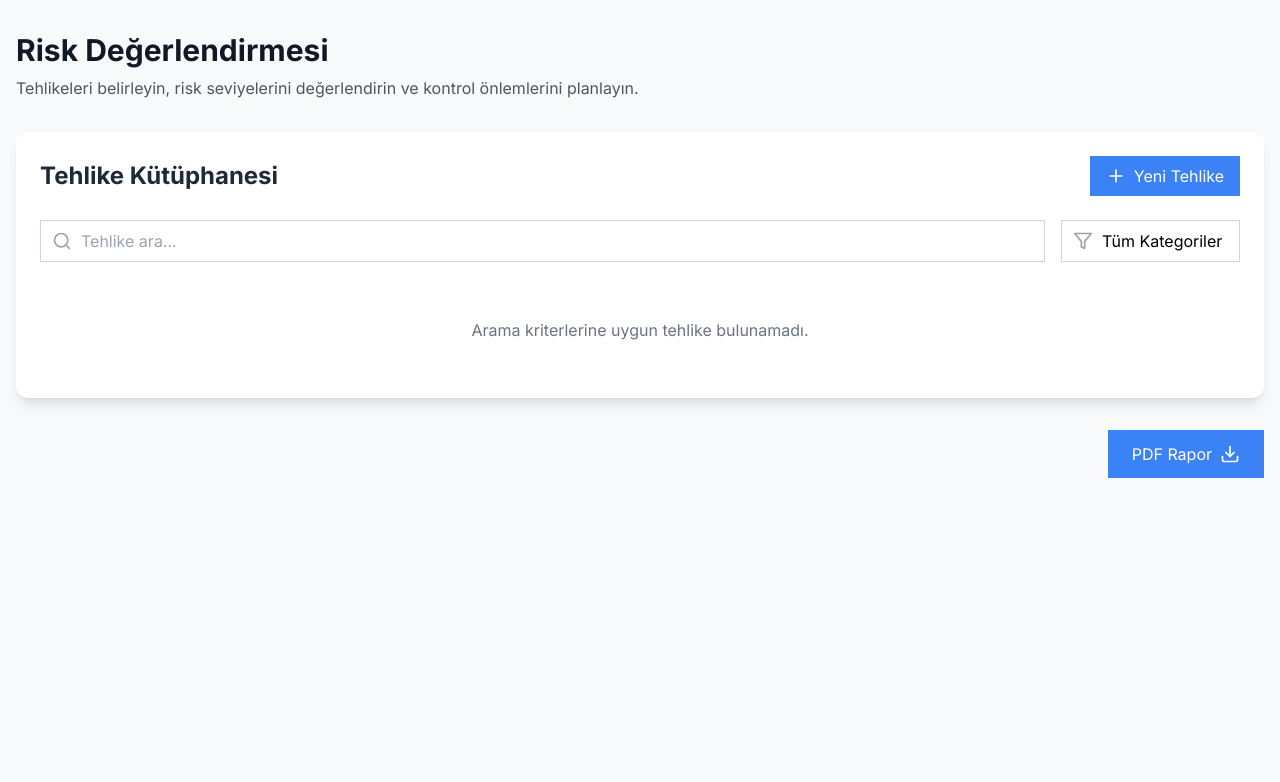
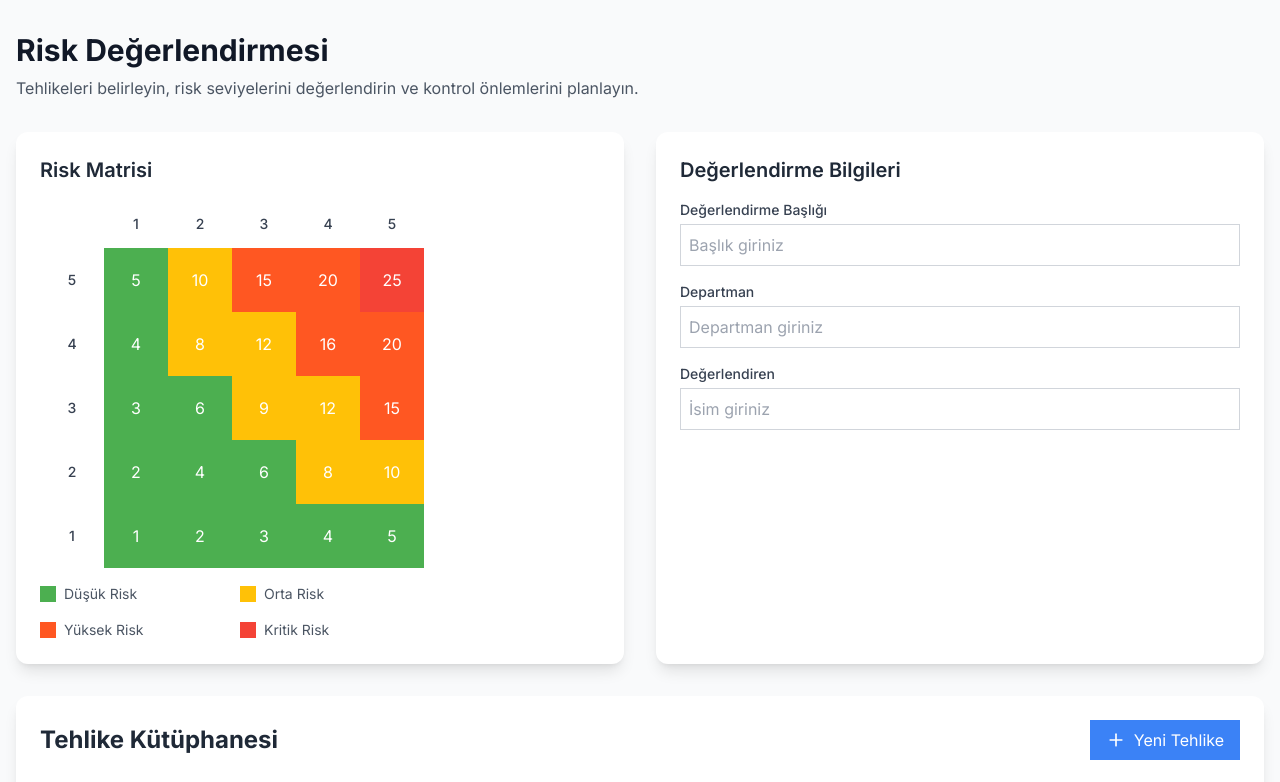
Before and after one commit to imehmetcn/isg, a Next.js app: page /risk-assessment in a window 1280 px wide. Shown: the top 782 px of the page. Built offline with nearby package versions, Linux system fonts and the light colour scheme.

Commit message:
Fix RiskMatrix component and update risk assessment page

```diff
--- a/src/app/risk-assessment/page.tsx
+++ b/src/app/risk-assessment/page.tsx
@@ -6,19 +6,15 @@ import { RiskMatrix } from '@/components/risk/RiskMatrix';
 import { HazardLibrary } from '@/components/risk/HazardLibrary';
 import { RiskDashboard } from '@/components/risk/RiskDashboard';
 import { Hazard, Severity, Probability, RiskAssessment } from '@/lib/types/risk';
-import { FileText, AlertTriangle, CheckCircle, ArrowRight, Download } from 'lucide-react';
+import { Download } from 'lucide-react';
 import { generateRiskReport } from '@/lib/utils/generateRiskReport';
 
 export default function RiskAssessmentPage() {
-  const [selectedCell, setSelectedCell] = useState<{ severity: Severity; probability: Probability } | null>(null);
+  const [selectedCell, setSelectedCell] = useState<{ severity: Severity; probability: Probability }>();
   const [selectedHazards, setSelectedHazards] = useState<Hazard[]>([]);
   const [assessmentTitle, setAssessmentTitle] = useState('');
   const [department, setDepartment] = useState('');
   const [assessor, setAssessor] = useState('');
-
-  const handleHazardSelect = (hazard: Hazard) => {
-    setSelectedHazards(prev => [...prev, hazard]);
-  };
 
   const handleGenerateReport = () => {
     if (!assessmentTitle || !department || !assessor) {
@@ -64,6 +60,66 @@ export default function RiskAssessmentPage() {
         </p>
       </motion.div>
 
+      <div className="grid grid-cols-1 lg:grid-cols-2 gap-8 mb-8">
+        <motion.div
+          initial={{ opacity: 0, y: 20 }}
+          animate={{ opacity: 1, y: 0 }}
+          className="bg-white rounded-xl shadow-lg p-6"
+        >
+          <h2 className="text-xl font-semibold text-gray-800 mb-4">Risk Matrisi</h2>
+          <RiskMatrix
+            onCellClick={(severity, probability) => setSelectedCell({ severity, probability })}
+            selectedCell={selectedCell}
+          />
+        </motion.div>
+
+        <motion.div
+          initial={{ opacity: 0, y: 20 }}
+          animate={{ opacity: 1, y: 0 }}
+          className="bg-white rounded-xl shadow-lg p-6"
+        >
+          <h2 className="text-xl font-semibold text-gray-800 mb-4">Değerlendirme Bilgileri</h2>
+          <div className="space-y-4">
+            <div>
+              <label className="block text-sm font-medium text-gray-700 mb-1">
+                Değerlendirme Başlığı
+              </label>
+              <input
+                type="text"
+                value={assessmentTitle}
+                onChange={(e) => setAssessmentTitle(e.target.value)}
+                className="w-full border border-gray-300 rounded-lg p-2 focus:ring-2 focus:ring-blue-500"
+                placeholder="Başlık giriniz"
+              />
+            </div>
+            <div>
+              <label className="block text-sm font-medium text-gray-700 mb-1">
+                Departman
+              </label>
+              <input
+                type="text"
+                value={department}
+                onChange={(e) => setDepartment(e.target.value)}
+                className="w-full border border-gray-300 rounded-lg p-2 focus:ring-2 focus:ring-blue-500"
+                placeholder="Departman giriniz"
+              />
+            </div>
+            <div>
+              <label className="block text-sm font-medium text-gray-700 mb-1">
+                Değerlendiren
+              </label>
+              <input
+                type="text"
+                value={assessor}
+                onChange={(e) => setAssessor(e.target.value)}
+                className="w-full border border-gray-300 rounded-lg p-2 focus:ring-2 focus:ring-blue-500"
+                placeholder="İsim giriniz"
+              />
+            </div>
+          </div>
+        </motion.div>
+      </div>
+
       {selectedHazards.length > 0 && (
         <motion.div
           initial={{ opacity: 0, y: 20 }}
--- a/src/components/risk/RiskMatrix.tsx
+++ b/src/components/risk/RiskMatrix.tsx
@@ -1,7 +1,6 @@
 'use client';
 
-import React, { useState } from 'react';
-import { motion } from 'framer-motion';
+import React from 'react';
 import { Severity, Probability, getRiskLevel } from '@/lib/types/risk';
 
 interface RiskMatrixProps {
@@ -10,103 +9,79 @@ interface RiskMatrixProps {
 }
 
 export const RiskMatrix = ({ onCellClick, selectedCell }: RiskMatrixProps) => {
-  const [hoveredCell, setHoveredCell] = useState<{ severity: Severity; probability: Probability } | null>(null);
+  const severityLevels: Severity[] = [5, 4, 3, 2, 1];
+  const probabilityLevels: Probability[] = [1, 2, 3, 4, 5];
 
-  const severityLabels = {
-    1: 'Çok Hafif',
-    2: 'Hafif',
-    3: 'Orta',
-    4: 'Ciddi',
-    5: 'Çok Ciddi'
+  const getRiskColor = (severity: Severity, probability: Probability) => {
+    const riskLevel = getRiskLevel(severity, probability);
+    switch (riskLevel) {
+      case 'low':
+        return '#4CAF50';
+      case 'medium':
+        return '#FFC107';
+      case 'high':
+        return '#FF5722';
+      case 'critical':
+        return '#F44336';
+      default:
+        return '#E5E7EB';
+    }
   };
 
-  const probabilityLabels = {
-    1: 'Çok Düşük',
-    2: 'Düşük',
-    3: 'Orta',
-    4: 'Yüksek',
-    5: 'Çok Yüksek'
-  };
+  const getCellStyle = (severity: Severity, probability: Probability) => {
+    const isSelected = selectedCell?.severity === severity && selectedCell?.probability === probability;
+    const baseStyle = 'w-16 h-16 flex items-center justify-center cursor-pointer transition-colors';
+    const backgroundColor = getRiskColor(severity, probability);
+    const textColor = backgroundColor === '#E5E7EB' ? 'text-gray-700' : 'text-white';
+    const selectedStyle = isSelected ? 'ring-4 ring-blue-500' : '';
 
-  const renderCell = (severity: Severity, probability: Probability) => {
-    const riskScore = getRiskLevel(severity, probability);
-    const isSelected = selectedCell?.severity === severity && selectedCell?.probability === probability;
-    const isHovered = hoveredCell?.severity === severity && hoveredCell?.probability === probability;
-
-    return (
-      <motion.div
-        key={`${severity}-${probability}`}
-        className={`w-24 h-24 flex items-center justify-center text-white font-semibold rounded-lg cursor-pointer
-          ${isSelected ? 'ring-4 ring-blue-500' : ''}`}
-        style={{ backgroundColor: riskScore.color }}
-        whileHover={{ scale: 1.05 }}
-        onClick={() => onCellClick?.(severity, probability)}
-        onMouseEnter={() => setHoveredCell({ severity, probability })}
-        onMouseLeave={() => setHoveredCell(null)}
-      >
-        <div className="text-center">
-          <div className="text-2xl">{riskScore.score}</div>
-          {isHovered && (
-            <div className="text-xs mt-1">
-              {riskScore.level}
-            </div>
-          )}
-        </div>
-      </motion.div>
-    );
+    return `${baseStyle} ${textColor} ${selectedStyle}`;
   };
 
   return (
-    <div className="p-6 bg-white rounded-xl shadow-lg">
+    <div className="inline-block">
       <div className="flex">
-        <div className="w-32 pt-32 pr-4">
-          <div className="transform -rotate-90 translate-y-20 text-lg font-semibold text-gray-700">
-            Olasılık
-          </div>
-        </div>
-        <div className="flex-1">
-          <div className="grid grid-cols-5 gap-2">
-            {/* Severity Labels */}
-            {[1, 2, 3, 4, 5].map((severity) => (
-              <div key={severity} className="h-24 flex items-center justify-center text-sm font-medium text-gray-700">
-                {severityLabels[severity as Severity]}
+        <div className="w-16" /> {/* Boş köşe */}
+        {probabilityLevels.map(prob => (
+          <div key={prob} className="w-16 h-12 flex items-center justify-center text-sm font-medium text-gray-700">
+            {prob}
           </div>
         ))}
-
-            {/* Matrix Cells */}
-            {[5, 4, 3, 2, 1].map((probability) => (
-              <React.Fragment key={probability}>
-                <div className="pr-4 flex items-center justify-end text-sm font-medium text-gray-700 w-32">
-                  {probabilityLabels[probability as Probability]}
       </div>
-                {[1, 2, 3, 4, 5].map((severity) => (
-                  <div key={`${probability}-${severity}`}>
-                    {renderCell(severity as Severity, probability as Probability)}
+      {severityLevels.map(severity => (
+        <div key={severity} className="flex">
+          <div className="w-16 h-16 flex items-center justify-center text-sm font-medium text-gray-700">
+            {severity}
+          </div>
+          {probabilityLevels.map(probability => (
+            <div
+              key={`${severity}-${probability}`}
+              className={getCellStyle(severity, probability)}
+              style={{ backgroundColor: getRiskColor(severity, probability) }}
+              onClick={() => onCellClick?.(severity, probability)}
+            >
+              {severity * probability}
             </div>
           ))}
-              </React.Fragment>
+        </div>
       ))}
+      <div className="mt-4 grid grid-cols-2 gap-4">
+        <div className="flex items-center gap-2">
+          <div className="w-4 h-4 rounded-sm" style={{ backgroundColor: '#4CAF50' }} />
+          <span className="text-sm text-gray-600">Düşük Risk</span>
         </div>
+        <div className="flex items-center gap-2">
+          <div className="w-4 h-4 rounded-sm" style={{ backgroundColor: '#FFC107' }} />
+          <span className="text-sm text-gray-600">Orta Risk</span>
         </div>
+        <div className="flex items-center gap-2">
+          <div className="w-4 h-4 rounded-sm" style={{ backgroundColor: '#FF5722' }} />
+          <span className="text-sm text-gray-600">Yüksek Risk</span>
         </div>
-
-      <div className="mt-8 text-center">
-        <div className="text-lg font-semibold text-gray-700">Şiddet</div>
+        <div className="flex items-center gap-2">
+          <div className="w-4 h-4 rounded-sm" style={{ backgroundColor: '#F44336' }} />
+          <span className="text-sm text-gray-600">Kritik Risk</span>
         </div>
-
-      {/* Legend */}
-      <div className="mt-6 flex justify-center gap-4">
-        {['Düşük', 'Orta', 'Yüksek', 'Çok Yüksek'].map((level) => {
-          const color = level === 'Düşük' ? '#4CAF50' :
-                       level === 'Orta' ? '#FFC107' :
-                       level === 'Yüksek' ? '#FF5722' : '#F44336';
-          return (
-            <div key={level} className="flex items-center gap-2">
-              <div className="w-4 h-4 rounded" style={{ backgroundColor: color }} />
-              <span className="text-sm text-gray-600">{level}</span>
-            </div>
-          );
-        })}
       </div>
     </div>
   );
```
Lines whose indentation alone changed are shown as unchanged.
